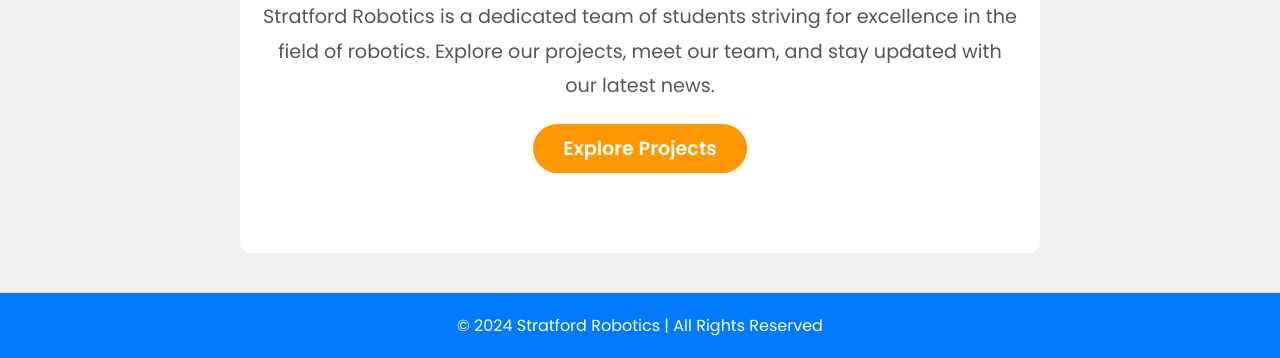
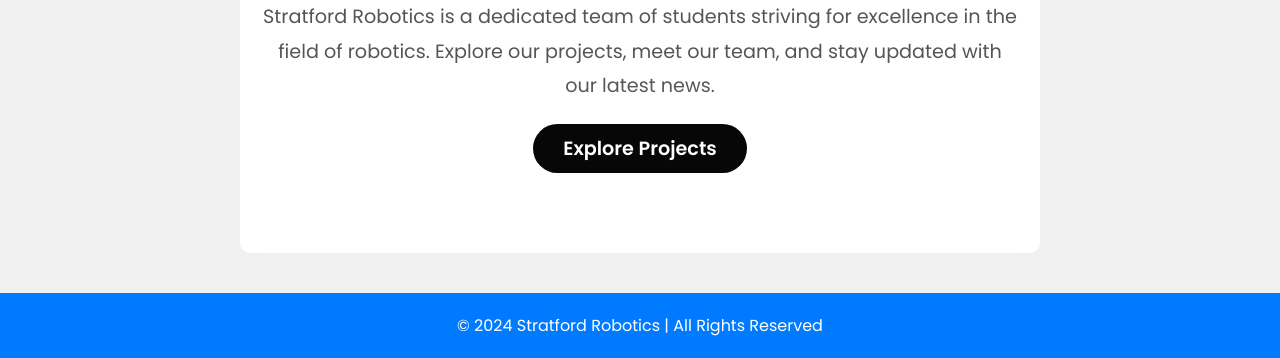
Before and after one commit to ftc21781/ftc21781.github.io, a plain HTML site: page index.html in a window 1280 px wide. In both pictures the pointer is over the link "Explore Projects". Shown: the part 579-937 px from the top of the page. Drawn offline with Linux system fonts and the light colour scheme.

Commit message:
little changes

```diff
--- a/style.css
+++ b/style.css
@@ -112,7 +112,7 @@ margin-top: 20px;
 }
 
 .btn:hover {
-    background-color: #ff9800; /* Orange background on hover */
+    background-color: #070707; /* Orange background on hover */
     box-shadow: 0 0 30px 10px rgba(255, 255, 255, 0.8); /* Stronger white glow effect */
     color: white; /* Ensure text stays white */
 }
```
